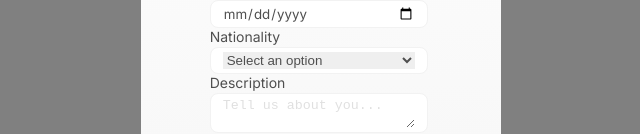
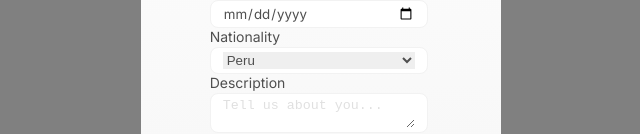
Before and after one commit to kenqefh/w19-linkeable, a React (Create React App) app: page /multiform in a window 1280 px wide. Shown: the part 288-422 px from the top of the page, without its empty margins (319-959 px from the left). Built offline with nearby package versions, Linux system fonts and the light colour scheme.

Commit message:
Select component was updated to be able to give it more flexibility

```diff
--- a/src/components/Inputs.js
+++ b/src/components/Inputs.js
@@ -196,11 +196,12 @@ function Select({
   caption = "",
   icon,
   error = false,
-  placeholder = "",
   name = "",
   value,
   options = [],
   onChange,
+  placeholder,
+  ...props
 }) {
   return (
     <FieldContainer>
@@ -208,17 +209,18 @@ function Select({
       <Container error={error}>
         <StyledSelect
           type="select"
-          value={value}
           name={name}
-          placeholder={placeholder}
           id={name}
           onChange={onChange}
+          {...props}
         >
-          <option disabled value="">
-            {placeholder}
-          </option>
+          {placeholder && (
+            <option disabled value="">
+              {placeholder}
+            </option>
+          )}
           {options.map((option) => (
-            <option key={option.value} value={option.value}>
+            <option key={option.text + option.value} value={option.value}>
               {option.text}
             </option>
           ))}
```
